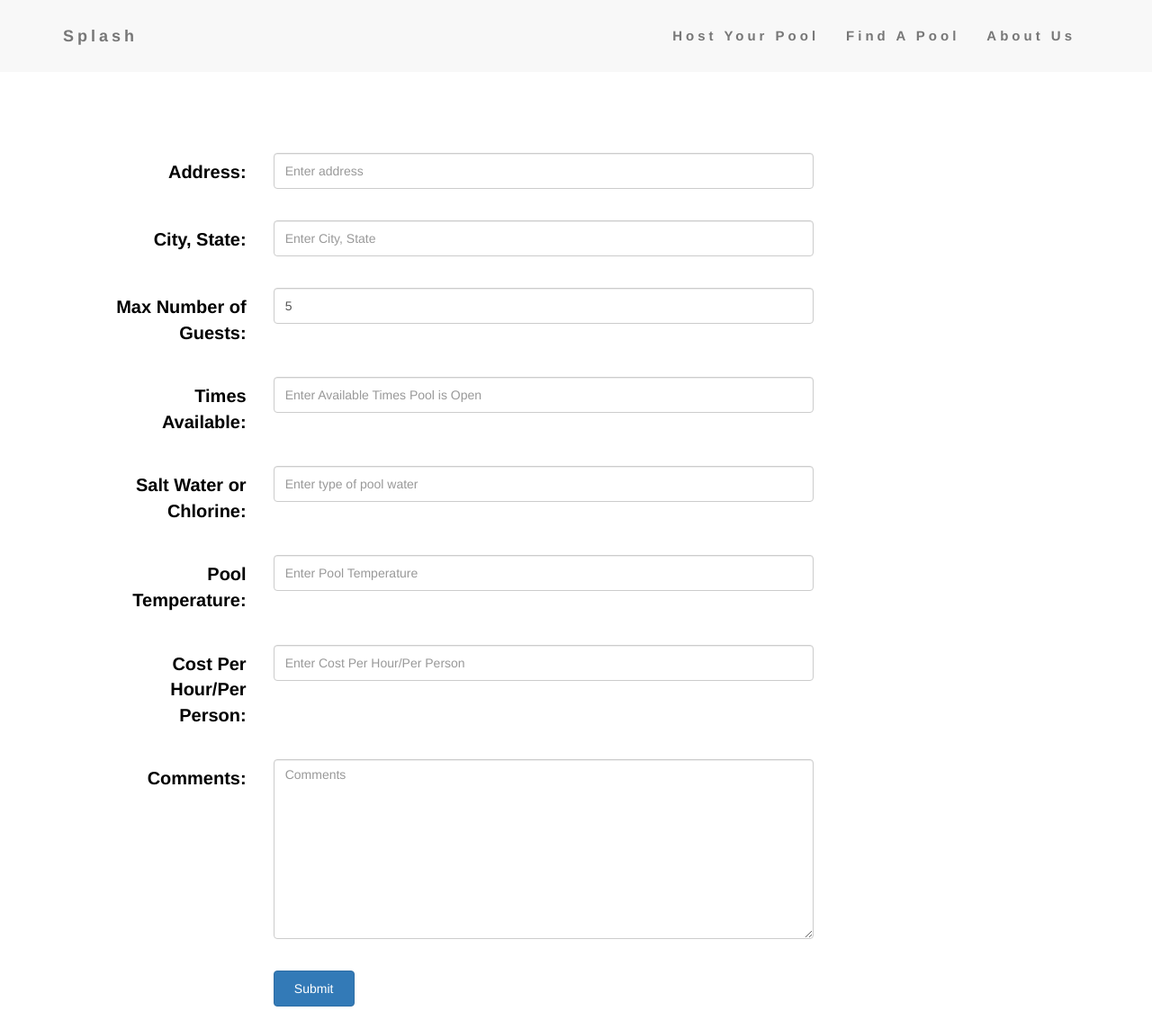
After one commit to myezo/SplashApp, a PHP site: page /host.html in a window 1280 px wide. The commit adds this page. Shown: the whole page at 90% size. Run offline with PHP 8.4, Linux system fonts and the light colour scheme; some libraries are stand-ins or nearby versions.

Commit message:
host pool page update

```diff
--- a/assets/css/style.css
+++ b/assets/css/style.css
@@ -1,6 +1,3 @@
-body {
-      background-image: url('../images/pool_blue.jpg');
-}
 
 .navbar {
       padding-top: 15px;
@@ -14,7 +11,7 @@ body {
 }
 
 .text {
-      color: white;
+      color: black;
       font-size: 25px;
 }
 
@@ -23,7 +20,8 @@ body {
 }
 
 .form-group {
-	font-size: 18px;
+	color: black;
+      font-size: 20px;
 }
 
 .form-control {
@@ -42,3 +40,28 @@ body {
 .temperature {
 	font-size: 20px;
 }
+
+.form-horizontal{
+      margin: 0 auto;
+      width: 80%;
+      padding-top: 80px;
+}
+
+.form-group{
+      padding-top: 10px;
+      padding-bottom: 10px;
+}
+
+.form-control {
+      width: 600px;
+}
+
+#comments{
+      width: 600px;
+      height: 200px;
+}
+
+#submit{
+      width: 90px;
+      height: 40px;
+}
--- a/assets/javascript/code.js
+++ b/assets/javascript/code.js
@@ -4,6 +4,36 @@ var temperature;
 var location;
 var weather;
 var icon;
+
+
+var config = {
+    apiKey: "AIzaSyBL9F1hDCmBKBCxcVdsajNopvQaLKzW4u4",
+    authDomain: "splash-7a2d3.firebaseapp.com",
+    databaseURL: "https://splash-7a2d3.firebaseio.com",
+    storageBucket: "splash-7a2d3.appspot.com",
+    messagingSenderId: "689193631677"
+  };
+
+  firebase.initializeApp(config);
+
+
+function initMap() {
+  //300 atrium drive
+  //Somerset, NJ
+  var myLatLng = {lat: 40.5354340, lng: -74.5212870};
+
+  var map = new google.maps.Map(document.getElementById('map'), {
+    zoom: 4,
+    center: myLatLng
+  });
+
+  var marker = new google.maps.Marker({
+    position: myLatLng,
+    map: map,
+    icon: 'pool-icon.png',
+    title: 'Hello World!'
+  });
+}
 
 
 function getWeather(){
@@ -31,33 +61,34 @@ function getWeather(){
 	});
 }
 
-// $("#state").val('FL');
-// $("#city").val('Miami');
+
+function getMap() {
+  var div = $('<div>').attr('id', 'map');
+  $('body').append(div);
+  initMap();
+}
 
 
-/*function getMap(){
-	var queryURL = "http://maps.googleapis.com/maps/api/js?key=AIzaSyBPidPaBR5dgPFkxsPfkRvkLE1fFp48FX8";
-	$.ajax({
-        url: queryURL,
-        method: "GET"
-      })
-	  .done(function(response) {
-	    console.log(response);
-
-	});
+function getLatitudeLongitude(callback, address) {
+    // If adress is not supplied, use default value 'Ferrol, Galicia, Spain'
+    address = address || 'Miami, Florida';
+    // Initialize the Geocoder
+    geocoder = new google.maps.Geocoder();
+    if (geocoder) {
+        geocoder.geocode({
+            'address': address
+        }, function (results, status) {
+            if (status == google.maps.GeocoderStatus.OK) {
+                callback(results[0]);
+            }
+        });
+    }
 }
 
-getMap();*/
-
-function getMap() {
-  var mapCanvas = document.getElementById("map");
-  var mapOptions = {
-    center: new google.maps.LatLng(51.5, -0.2),
-    zoom: 10
-  }
-  var map = new google.maps.Map(mapCanvas, mapOptions);
+function showResult(result) {
+    console.log(result.geometry.location.lat());
+    console.log(result.geometry.location.lng());
 }
-
 
 $("#search").on("click", function() {
   state = $("#state").val().trim();
@@ -70,3 +101,53 @@ $("#search").on("click", function() {
 
   return false;
 });
+
+
+
+$('#submit').on("click", function(){
+
+	var address;
+	var cityState;
+	var numGuests;
+	var times;
+	var water;
+	var poolTemp;
+	var cost;
+	var comments;
+	var latitude;
+	var longitude;
+
+	address = $("#address").val().trim();
+    cityState = $("#cityState").val().trim();
+    numGuests = $("#numGuests").val().trim();
+    times = $("#poolTime").val().trim();
+    water = $("#waterType").val().trim();
+    poolTemp = $("#temperature").val().trim();
+    cost = $("#cost").val().trim();
+    comments = $("#comments").val().trim();
+
+    getLatitudeLongitude(address);
+
+    console.log(address);
+    console.log(cityState);
+    console.log(numGuests);
+    console.log(times);
+    console.log(water);
+    console.log(poolTemp);
+    console.log(cost);
+    console.log(comments);
+
+    firebase.database().ref().set({
+  		address:address,
+  		cityState:cityState,
+  		numGuests:numGuests,
+  		times:times,
+  		water:water,
+  		poolTemp:poolTemp,
+  		cost:cost,
+  		comments:comments
+  		})
+
+  	return false;
+
+});
--- /dev/null
+++ b/host.html
@@ -0,0 +1,101 @@
+<!DOCTYPE html>
+<html lang="en">
+<head>
+  <title>Splash!</title>
+  <meta charset="utf-8">
+
+  <meta name="viewport" content="width=device-width, initial-scale=1">
+
+  <script src="https://code.jquery.com/jquery.js"></script>
+
+  <script src="https://www.gstatic.com/firebasejs/3.6.4/firebase.js"></script>
+
+  <link rel="stylesheet" href="https://maxcdn.bootstrapcdn.com/bootstrap/3.3.7/css/bootstrap.min.css" integrity="sha384-BVYiiSIFeK1dGmJRAkycuHAHRg32OmUcww7on3RYdg4Va+PmSTsz/K68vbdEjh4u" crossorigin="anonymous">
+
+  <link rel="stylesheet" href="assets/css/style.css">
+</head>
+
+<body>
+
+<nav class="navbar navbar-default">
+  <div class="container">
+    <div class="navbar-header">
+      <button type="button" class="navbar-toggle" data-toggle="collapse" data-target="#myNavbar">
+        <span class="icon-bar"></span>
+        <span class="icon-bar"></span>
+        <span class="icon-bar"></span>
+      </button>
+      <a class="navbar-brand" href="#">Splash</a>
+    </div>
+    <div class="collapse navbar-collapse" id="myNavbar">
+      <ul class="nav navbar-nav navbar-right">
+        <li><a href="host.html">Host Your Pool</a></li>
+        <li><a href="index.html">Find A Pool</a></li>
+        <li><a href="#">About Us</a></li>
+      </ul>
+    </div>
+  </div>
+</nav>
+
+<form class="form-horizontal">
+  <div class="form-group">
+    <label class="control-label col-sm-2" for="address">Address:</label>
+    <div class="col-sm-10">
+      <input type="address" class="form-control" id="address" placeholder="Enter address">
+    </div>
+  </div>
+  <div class="form-group">
+    <label class="control-label col-sm-2" for="pwd">City, State:</label>
+    <div class="col-sm-10">
+      <input type="cityState" class="form-control" id="cityState" placeholder="Enter City, State">
+    </div>
+  </div>
+  <div class="form-group">
+    <label class="control-label col-sm-2" for="pwd">Max Number of Guests:</label>
+    <div class="col-sm-10">
+      <input class="form-control" id="numGuests" type="number" value="5">
+    </div>
+  </div>
+  <div class="form-group">
+    <label class="control-label col-sm-2" for="address">Times Available:</label>
+    <div class="col-sm-10">
+      <input type="poolTime" class="form-control" id="poolTime" placeholder="Enter Available Times Pool is Open">
+    </div>
+  </div>
+  <div class="form-group">
+    <label class="control-label col-sm-2" for="address">Salt Water or Chlorine:</label>
+    <div class="col-sm-10">
+      <input type="waterType" class="form-control" id="waterType" placeholder="Enter type of pool water">
+    </div>
+  </div>
+  <div class="form-group">
+    <label class="control-label col-sm-2" for="temperature">Pool Temperature:</label>
+    <div class="col-sm-10">
+      <input type="temperature" class="form-control" id="temperature" placeholder="Enter Pool Temperature">
+    </div>
+  </div>
+  <div class="form-group">
+    <label class="control-label col-sm-2" for="temperature">Cost Per Hour/Per Person:</label>
+    <div class="col-sm-10">
+      <input type="cost" class="form-control" id="cost" placeholder="Enter Cost Per Hour/Per Person">
+    </div>
+  </div>
+  <div class="form-group">
+    <label class="control-label col-sm-2" for="temperature">Comments:</label>
+    <div class="col-sm-10">
+      <textarea type="comments" class="form-control" id="comments" placeholder="Comments"></textarea>
+    </div>
+  </div>
+  <div class="form-group">
+    <div class="col-sm-offset-2 col-sm-10">
+      <button id="submit" type="button" class="btn btn-primary">Submit</button>
+    </div>
+  </div>
+</form>
+
+
+<script src="assets/javascript/code.js"></script>
+
+</body>
+
+</html>
```
Also changed, not shown: index.html (+5 -3 lines).
